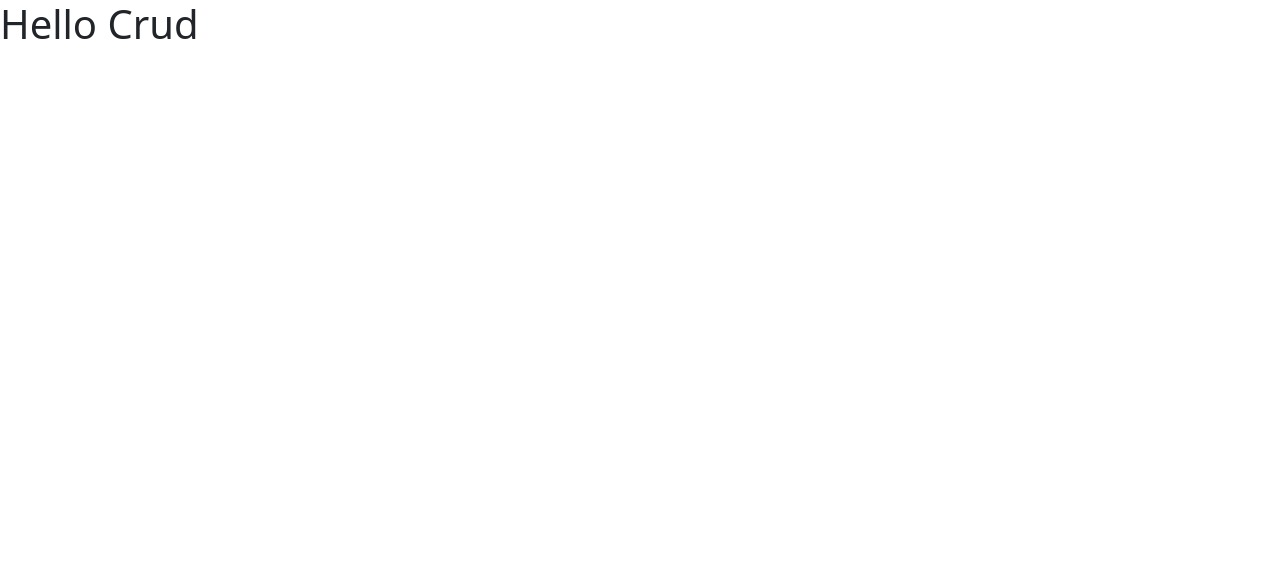
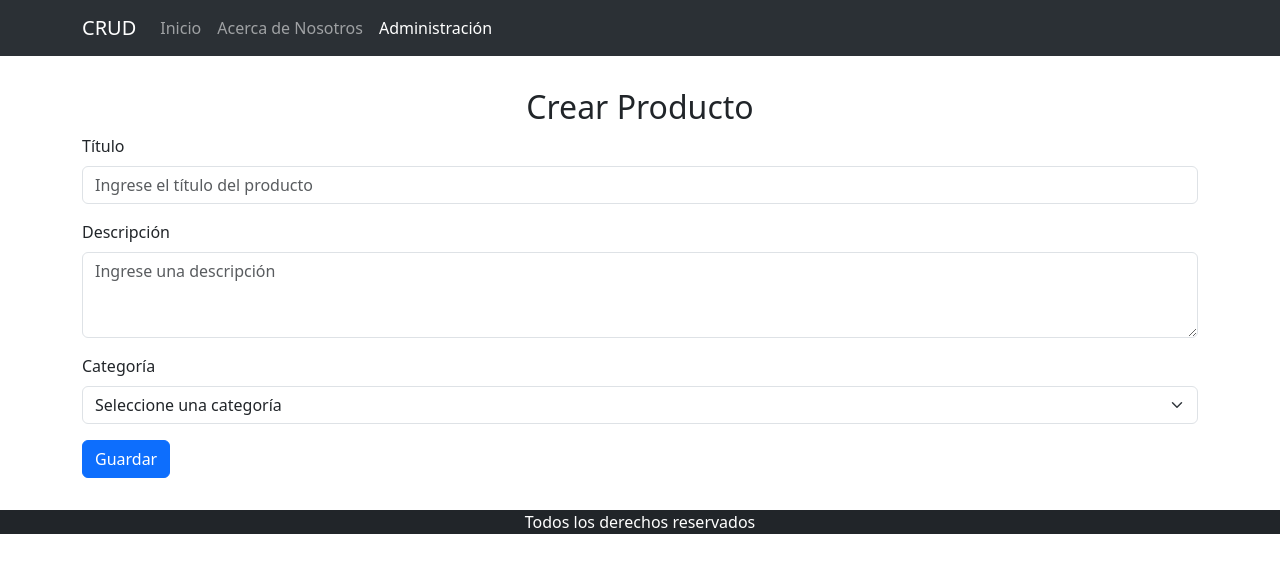
Before and after one commit to JBjuliobotta/mi-crud-react, a React (Vite) app: page /administracion in a window 1280 px wide. Shown: the top 572 px of the page. Built offline with nearby package versions, Linux system fonts and the light colour scheme.

Commit message:
se creó la estructura del sitio y se agregó reac-router-dom

```diff
--- a/package.json
+++ b/package.json
@@ -13,7 +13,8 @@
     "bootstrap": "^5.3.3",
     "react": "^18.2.0",
     "react-bootstrap": "^2.10.1",
-    "react-dom": "^18.2.0"
+    "react-dom": "^18.2.0",
+    "react-router-dom": "^6.22.3"
   },
   "devDependencies": {
     "@types/react": "^18.2.56",
--- a/src/App.jsx
+++ b/src/App.jsx
@@ -1,11 +1,29 @@
+import NavBar from "./Components/NavBar"
+import Foot from "./Components/Foot"
+import { BrowserRouter, Routes, Route } from "react-router-dom"
+import Home from "./Components/Pages/Home"
+import AcercaDeNosotros from "./Components/Pages/AcercaDeNosotros"
+import Administracion from "./Components/Pages/Administracion"
 
 function App() {
 
   return (
     <>
-      <div>
-        <h1>Hello Crud</h1>
-      </div>
+    <BrowserRouter>
+    <header>
+      <NavBar/>
+    </header>
+    <main>
+      <Routes>
+        <Route path="/" element={<Home/>}/>
+        <Route path="/acercadenosotros" element={<AcercaDeNosotros/>}/>
+        <Route path="/administracion" element={<Administracion/>}/>
+      </Routes>
+    </main>
+    <footer>
+      <Foot/>
+    </footer>
+    </BrowserRouter>
     </>
   )
 }
--- /dev/null
+++ b/src/Components/Foot.jsx
@@ -0,0 +1,15 @@
+import { Container } from "react-bootstrap";
+
+const Foot = () => {
+    return (
+        <>
+        <Container fluid className="p-0">
+            <div className="bg-dark text-white text-center">
+                <p>Todos los derechos reservados</p>
+            </div>
+        </Container>
+        </>
+    );
+};
+
+export default Foot;
--- /dev/null
+++ b/src/Components/NavBar.jsx
@@ -0,0 +1,26 @@
+import Container from "react-bootstrap/Container";
+import Nav from "react-bootstrap/Nav";
+import Navbar from "react-bootstrap/Navbar";
+import { NavLink } from "react-router-dom";
+
+const NavBar = () => {
+  return (
+    <div>
+      <Navbar expand="lg" bg="dark" className="bg-body-tertiary" data-bs-theme="dark">
+        <Container>
+          <Navbar.Brand href="#home">CRUD</Navbar.Brand>
+          <Navbar.Toggle aria-controls="basic-navbar-nav" />
+          <Navbar.Collapse id="basic-navbar-nav">
+            <Nav className="me-auto">
+              <NavLink to="/" className={'nav-link'}>Inicio</NavLink>
+              <NavLink to="/acercadenosotros" className={'nav-link'}>Acerca de Nosotros</NavLink>
+              <NavLink to="/administracion" className={'nav-link'}>Administración</NavLink>
+            </Nav>
+          </Navbar.Collapse>
+        </Container>
+      </Navbar>
+    </div>
+  );
+};
+
+export default NavBar;
--- /dev/null
+++ b/src/Components/Pages/AcercaDeNosotros.jsx
@@ -0,0 +1,10 @@
+
+const AcercaDeNosotros = () => {
+    return (
+        <div>
+            <h1>Desde Acerca de Nosotros</h1>
+        </div>
+    );
+};
+
+export default AcercaDeNosotros;
--- /dev/null
+++ b/src/Components/Pages/Administracion.jsx
@@ -0,0 +1,11 @@
+import CrearProducto from "../Sections/CrearProducto";
+
+const Administracion = () => {
+    return (
+        <div>
+            <CrearProducto/>
+        </div>
+    );
+};
+
+export default Administracion;
--- /dev/null
+++ b/src/Components/Pages/Home.jsx
@@ -0,0 +1,10 @@
+
+const Home = () => {
+    return (
+        <div>
+           <h1>Desde Home</h1>
+        </div>
+    );
+};
+
+export default Home;
--- /dev/null
+++ b/src/Components/Sections/CrearProducto.jsx
@@ -0,0 +1,57 @@
+import Button from "react-bootstrap/Button";
+import Form from "react-bootstrap/Form";
+
+const CrearProducto = () => {
+  //los productos van a tener las siguientes props: titulo, categoría y además un indentificador único
+  const handleSubmit=(e)=>{
+    e.preventDefault();
+    console.log("desde submit");
+  }
+
+  return (
+    <div className="container py-3 my-3">
+      <div className="text-center">
+        <h2>Crear Producto</h2>
+      </div>
+      <Form onSubmit={handleSubmit}>
+        <Form.Group className="mb-3" controlId="title">
+          <Form.Label>Título</Form.Label>
+          <Form.Control
+            type="text"
+            placeholder="Ingrese el título del producto"
+            minLength={4}
+            maxLength={25}
+          />
+        </Form.Group>
+
+        <Form.Group className="mb-3" controlId="description">
+          <Form.Label>Descripción</Form.Label>
+          <Form.Control
+            type="text"
+            placeholder="Ingrese una descripción"
+            as="textarea"
+            rows={3}
+            minLength={4}
+            maxLength={200}
+          />
+        </Form.Group>
+
+        <Form.Group className="mb-3" controlId="category">
+        <Form.Label>Categoría</Form.Label>
+        <Form.Select aria-label="category">
+          <option value="">Seleccione una categoría</option>
+          <option value="Bebidas">Bebidas</option>
+          <option value="Alimentos">Alimentos</option>
+          <option value="Limpieza">Limpieza</option>
+        </Form.Select>
+        </Form.Group>
+
+        <Button variant="primary" type="submit">
+          Guardar
+        </Button>
+      </Form>
+    </div>
+  );
+};
+
+export default CrearProducto;
--- a/src/main.jsx
+++ b/src/main.jsx
@@ -2,6 +2,7 @@ import React from 'react'
 import ReactDOM from 'react-dom/client'
 import App from './App.jsx'
 import "bootstrap/dist/css/bootstrap.min.css"
+
 ReactDOM.createRoot(document.getElementById('root')).render(
   <React.StrictMode>
     <App />
```
Also changed, not shown: 1 other file (tests, documents, lock files or other folders).
